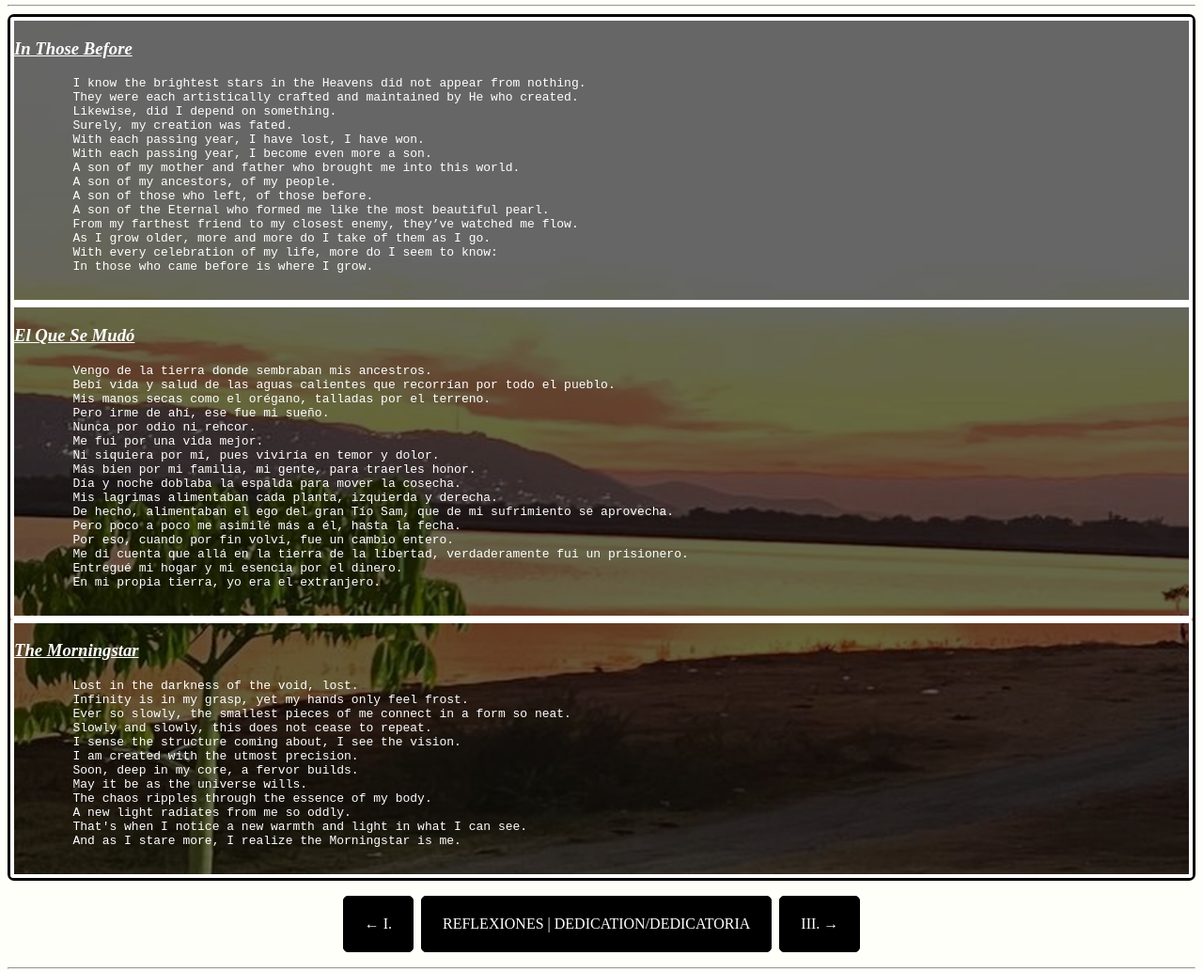
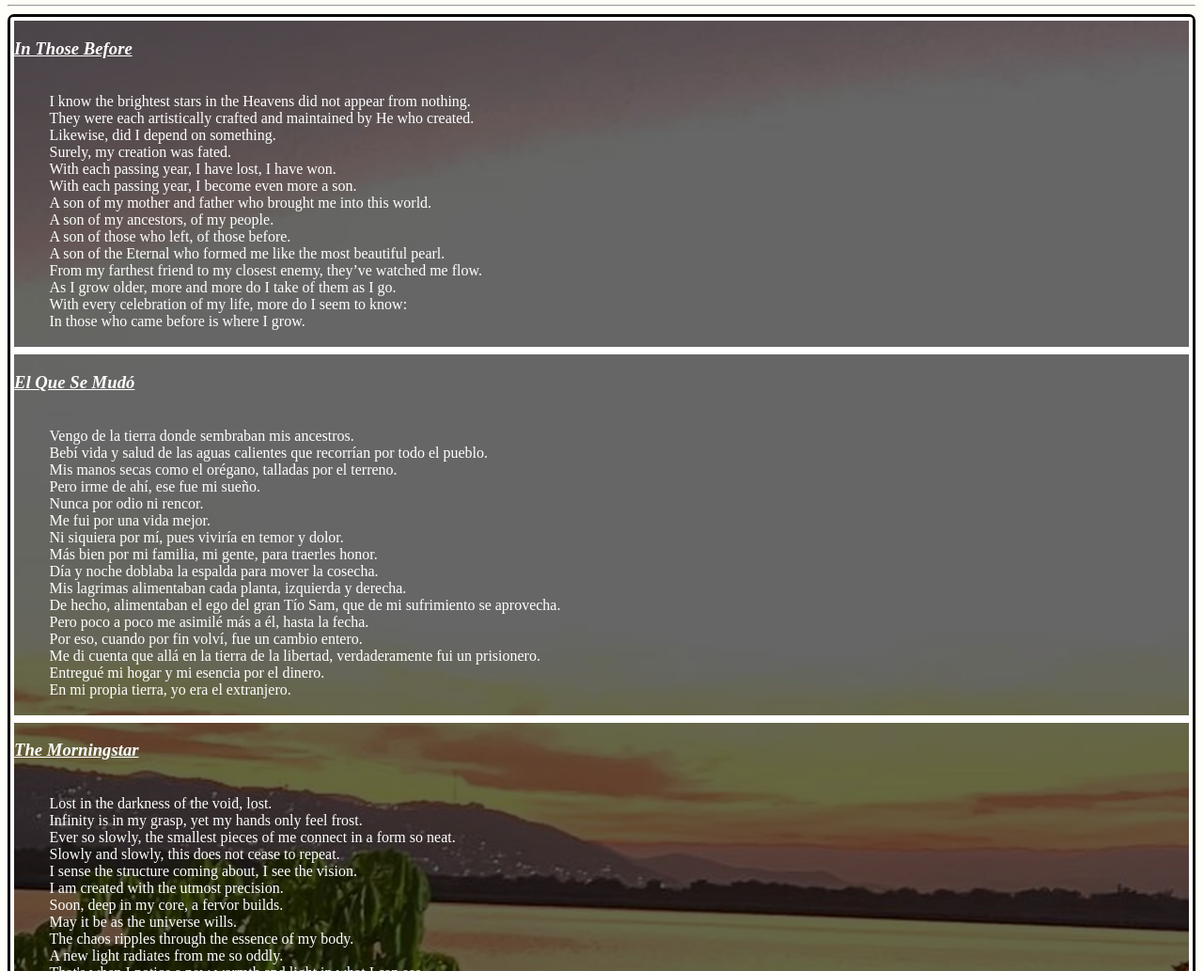
Before and after one commit to UJP2000/REFLEXIONES, a plain HTML site: page REFLEXIONES_II.htm in a window 1280 px wide. Shown: the part 122-1155 px from the top of the page at 94% size. Drawn offline with Linux system fonts and the light colour scheme.

Commit message:
Update REFLEXIONES_II.htm
changed all pre to div and removed indents.

```diff
--- a/REFLEXIONES_II.htm
+++ b/REFLEXIONES_II.htm
@@ -16,7 +16,7 @@
 	<main class="mainW" style="background-image: url('assets/images/II.jpg');">
 		<div class="poemW">
 			<h3>In Those Before</h3>
-			<pre>
+			<div>
 I know the brightest stars in the Heavens did not appear from nothing.
 They were each artistically crafted and maintained by He who created.
 Likewise, did I depend on something.
@@ -31,11 +31,11 @@
 As I grow older, more and more do I take of them as I go.
 With every celebration of my life, more do I seem to know:
 In those who came before is where I grow.
-			</pre>
+			</div>
 		</div>
 		<div class="poemW" lang="es-MX">
 			<h3 lang="es-MX">El Que Se Mudó</h3>
-			<pre>
+			<div>
 Vengo de la tierra donde sembraban mis ancestros.
 Bebí vida y salud de las aguas calientes que recorrían por todo el pueblo.
 Mis manos secas como el orégano, talladas por el terreno.
@@ -52,12 +52,12 @@
 Me di cuenta que allá en la tierra de la libertad, verdaderamente fui un prisionero.
 Entregué mi hogar y mi esencia por el dinero.
 En mi propia tierra, yo era el extranjero.
-			</pre>
+			</div>
 		</div>
 
 		<div class="poemW">
 			<h3>The Morningstar</h3>
-			<pre>
+			<div>
 Lost in the darkness of the void, lost.
 Infinity is in my grasp, yet my hands only feel frost.
 Ever so slowly, the smallest pieces of me connect in a form so neat.
@@ -70,7 +70,7 @@
 A new light radiates from me so oddly.
 That's when I notice a new warmth and light in what I can see.
 And as I stare more, I realize the Morningstar is me.
-			</pre>
+			</div>
 		</div>
 	</main>
 
```
Lines whose indentation alone changed are shown as unchanged.
